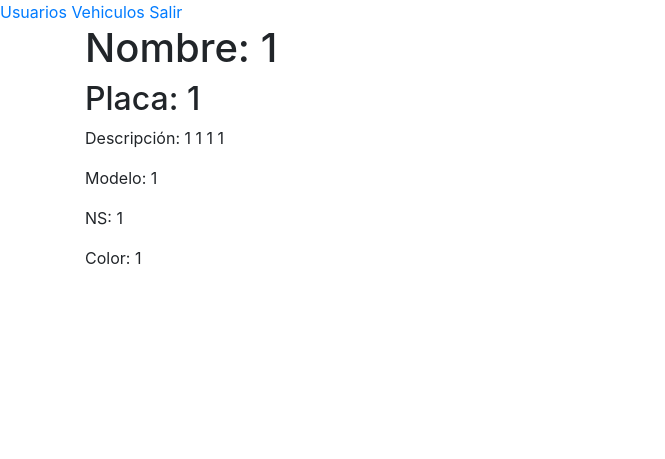
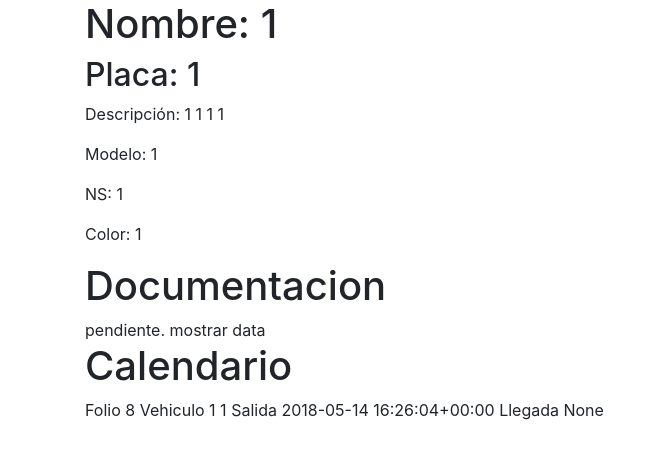
Before and after one commit to dxviidmg/ControlVehicular, a Django app: page /vehiculo/1/ in a window 1280 px wide. Shown: the top 459 px of the page, without its empty margins (0-665 px from the left). Run offline with Django 3.2, Linux system fonts and the light colour scheme; data comes from the database, SQL or seed files in the repository; both versions use the stored data as it was after the commit; some libraries are stand-ins or nearby versions.

Commit message:
list reservaciones by vehiculo

```diff
--- a/templates/base.html
+++ b/templates/base.html
@@ -12,7 +12,12 @@
 </head>
 <body>
 
-	<a href="{%url 'accounts:accounts-list'%}">Usuarios</a> <a href="{%url 'vehiculos:vehiculos-list'%}">Vehiculos</a> <a href="{%url 'accounts:logout'%}">Salir</a>
+{%if request.user.is_authenticated%}
+
+	{%if request.user.is_staff%}
+	<a href="{%url 'accounts:accounts-list'%}">Usuarios</a> {%endif%} <a href="{%url 'vehiculos:vehiculos-list'%}">Vehiculos</a> <a href="{%url 'accounts:logout'%}">Salir</a>
+
+{%endif%}
 	<section class="container">
 		{%block content%}
 		{%endblock content%}
--- a/vehiculos/templates/vehiculos/vehiculo_detail.html
+++ b/vehiculos/templates/vehiculos/vehiculo_detail.html
@@ -13,4 +13,10 @@
 
 	<p>Color: {{object.color}}</p>
 
+<h1>Documentacion</h1>
+pendiente. mostrar data
+<h1>Calendario</h1>
+{%for reservacion in reservaciones%}
+{{reservacion}}<br>
+{%endfor%}
 {%endblock content%}
--- a/vehiculos/templates/vehiculos/vehiculos_list.html
+++ b/vehiculos/templates/vehiculos/vehiculos_list.html
@@ -5,8 +5,8 @@
 	<table class="table">
 		<thead>
 			<tr>
+			<th scope="col">Nombre</th>
 			<th scope="col">Placa</th>
-			<th scope="col">Nombre</th>
 			<th scope="col">Color</th>
 			<th scope="col">Status</th>
 			<th scope="col">Ubicación</th>
@@ -19,13 +19,13 @@
 		{%for vehiculo in vehiculos_list%}
 
 			<tr>
+				<td>{{vehiculo.vehiculo.nombre}}</td>
 				<td>{{vehiculo.vehiculo.placa}}</td>
-				<td>{{vehiculo.vehiculo.nombre}}</td>
 				<td>{{vehiculo.vehiculo.color}}</td>
 				<td>{{vehiculo.status}}</td>
 				<td>{{vehiculo.ubicacion}}</td>
 				<td>{{vehiculo.user}}</td>
-				<td><a href="{%url 'vehiculos:vehiculo-detail' vehiculo.vehiculo.pk%}">Reservar</a></td>
+				<td><a href="{%url 'vehiculos:vehiculo-detail' vehiculo.vehiculo.pk%}">{%if request.user.is_staff%}Reservar{%else%}Verificar calendario{%endif%}</a></td>
 			</tr>
 
 		{%endfor%}
--- a/vehiculos/views.py
+++ b/vehiculos/views.py
@@ -47,7 +47,12 @@
 class VehiculoDetailView(DetailView):
 	model = Vehiculo
 
-#	def get_context_data(self, **kwargs):
-#		reservaciones = Reservacion.objects.filter(vehiculo=self.vehiculo.pk)
-#		return reservaciones
-	#		return self.queryset.filter(book_id=self.kwargs.get('book_id'))
+	def get_context_data(self, **kwargs):
+		# Call the base implementation first to get a context
+		context = super(VehiculoDetailView, self).get_context_data(**kwargs)
+		# Add extra context from another model
+		context['reservaciones'] = Reservacion.objects.filter(vehiculo=context['vehiculo'])
+		context['reservaciones'] = context['reservaciones'].filter(Q(salida=now) | Q(salida__gte=now))
+		print(context)
+#		print(context['vehiculo'])
+		return context
```
Also changed, not shown: accounts/admin.py (+15 -2 lines), db.sqlite3.
